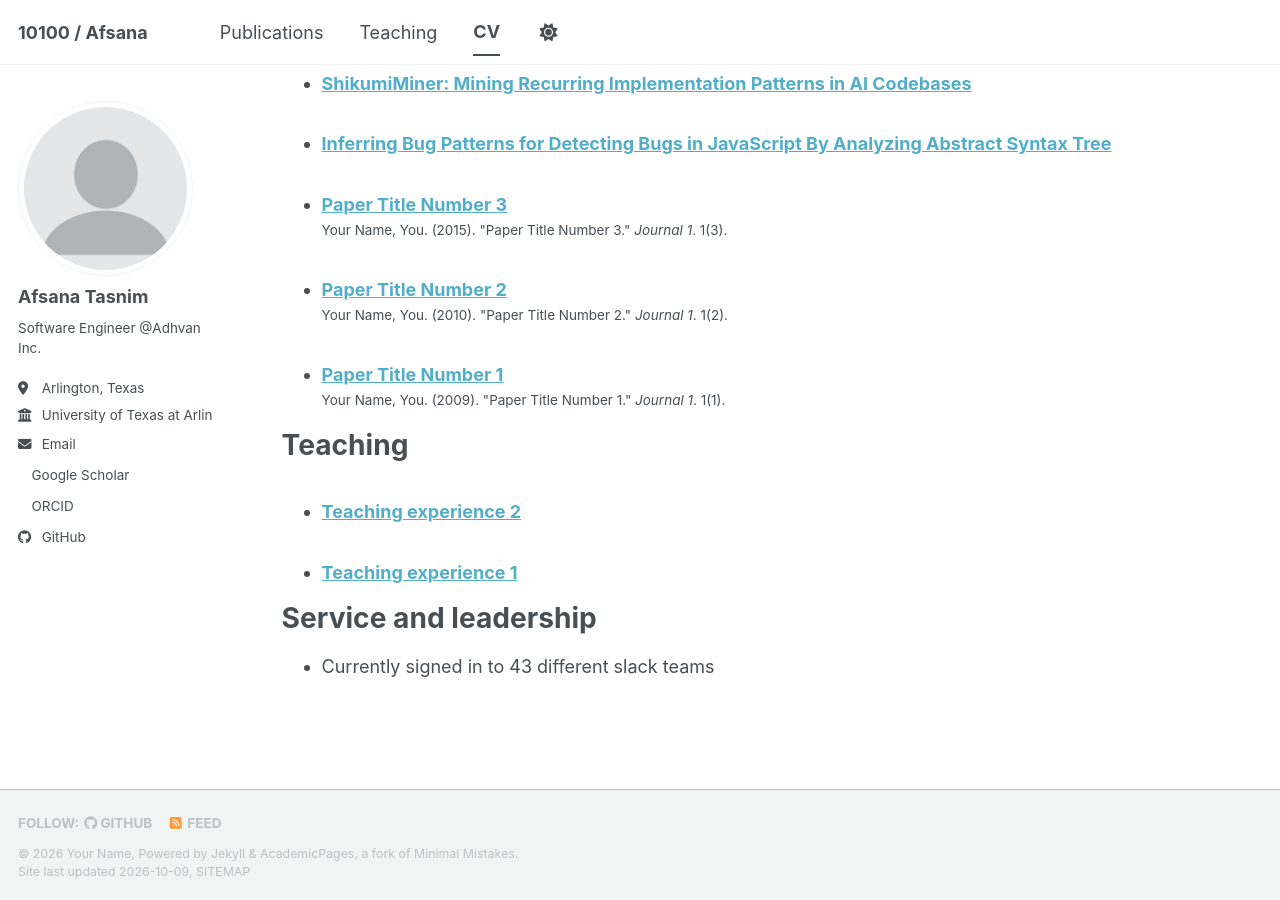
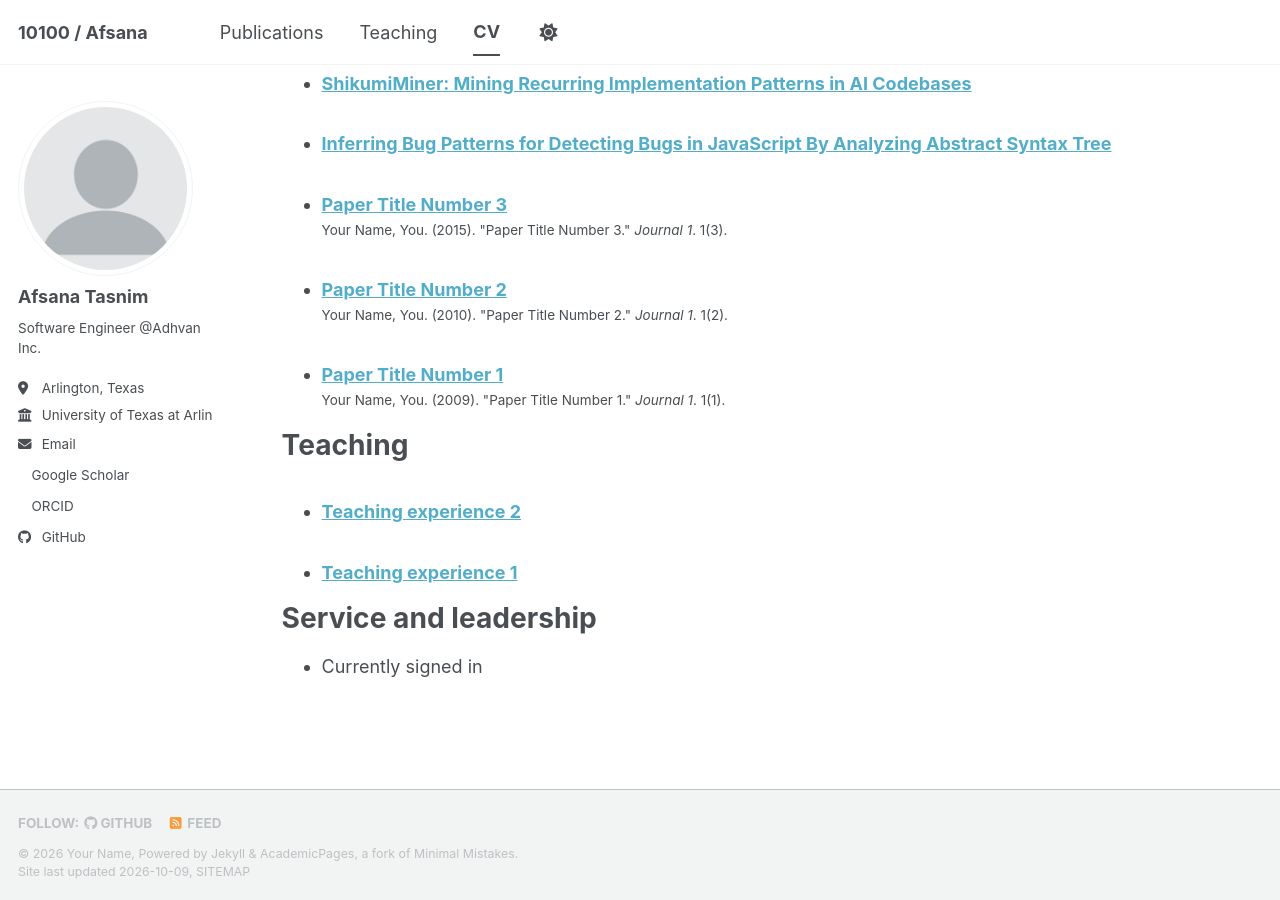
Before and after one commit to AfsanaTasnim/AfsanaTasnim.github.io, a Jekyll site: the page built from _pages/cv.md, in a window 1280 px wide and 900 px high, scrolled down 949 px. Built offline with Jekyll 4.4.1, drawn with Linux system fonts in a browser that asks for light colours; a style sheet for code colours, icons or effects is not loaded.

Commit message:
Update cv.md

```diff
--- a/_pages/cv.md
+++ b/_pages/cv.md
@@ -51,4 +51,4 @@ Teaching
 
 Service and leadership
 ======
-* Currently signed in to 43 different slack teams
+* Currently signed in
```
